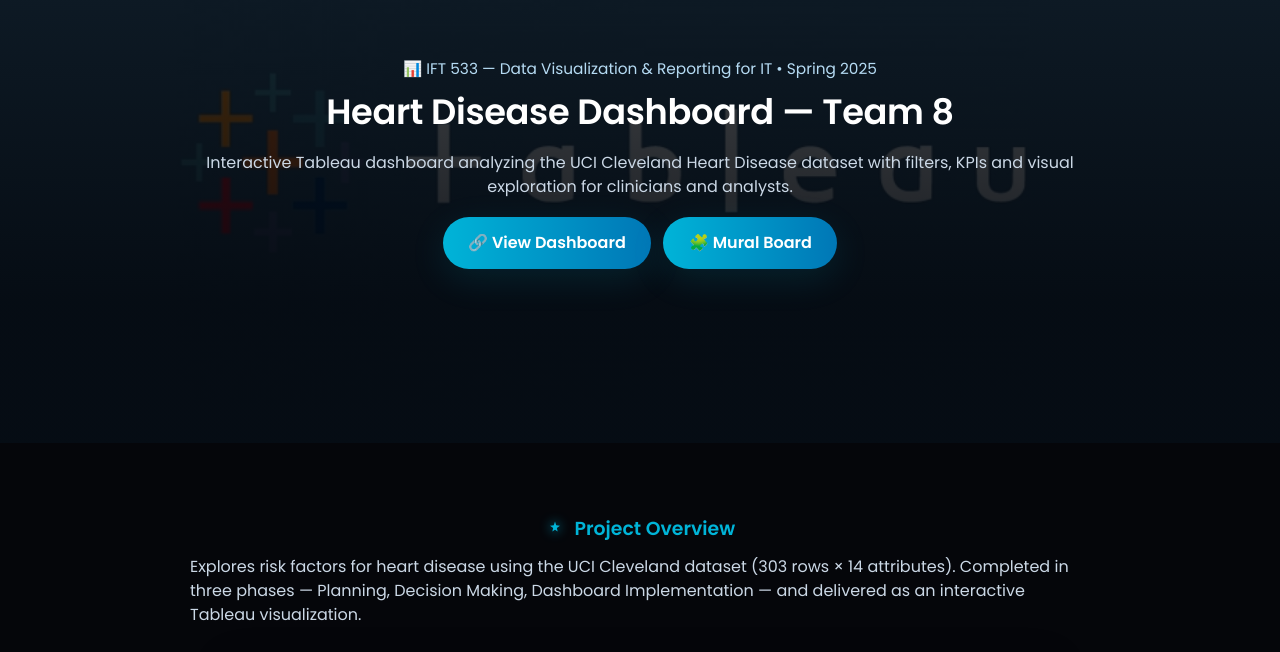
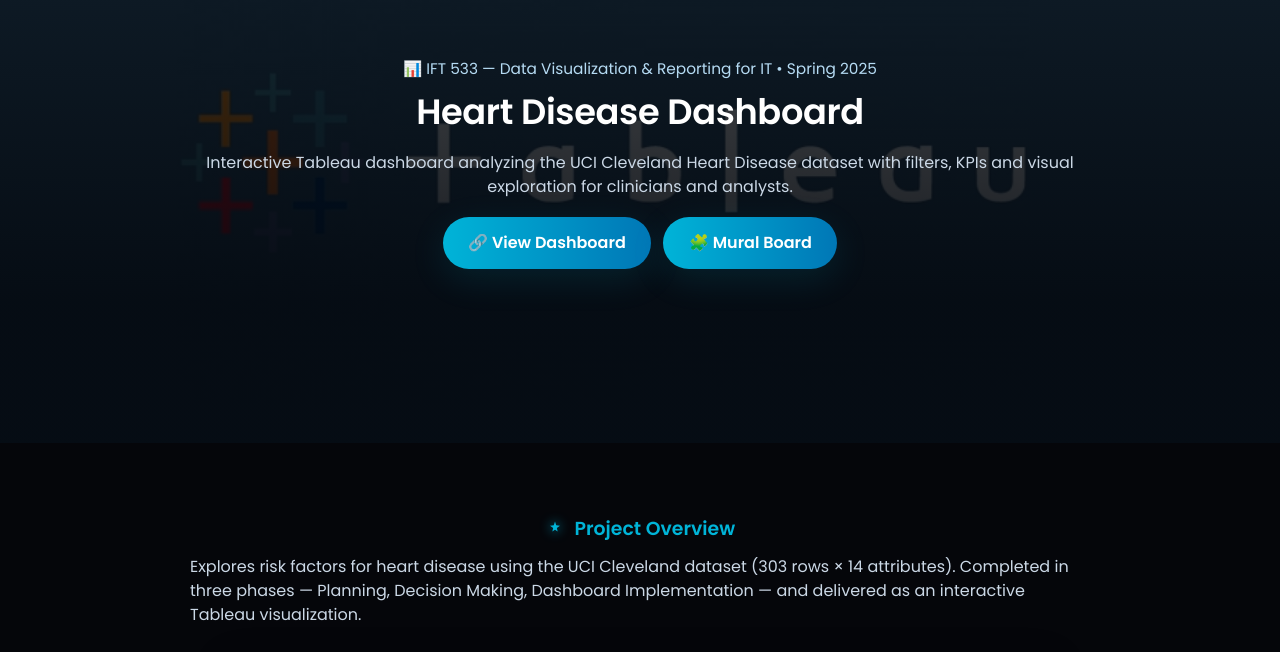
Before and after one commit to ishupandi15/Heart-Disease-Dashboard, a plain HTML site: page index.html in a window 1280 px wide. Shown: the part 117-769 px from the top of the page. Drawn offline with Linux system fonts and the light colour scheme.

Commit message:
Update index.html

```diff
--- a/index.html
+++ b/index.html
@@ -102,7 +102,7 @@
     <img src="covertableau.jpg" alt="Tableau cover banner" />
     <div class="hero-inner" role="banner">
       <div class="subtitle">📊 IFT 533 — Data Visualization & Reporting for IT • Spring 2025</div>
-      <h1>Heart Disease Dashboard — Team 8</h1>
+      <h1>Heart Disease Dashboard</h1>
       <p class="lead">Interactive Tableau dashboard analyzing the UCI Cleveland Heart Disease dataset with filters, KPIs and visual exploration for clinicians and analysts.</p>
 
       <div class="buttons">
```
